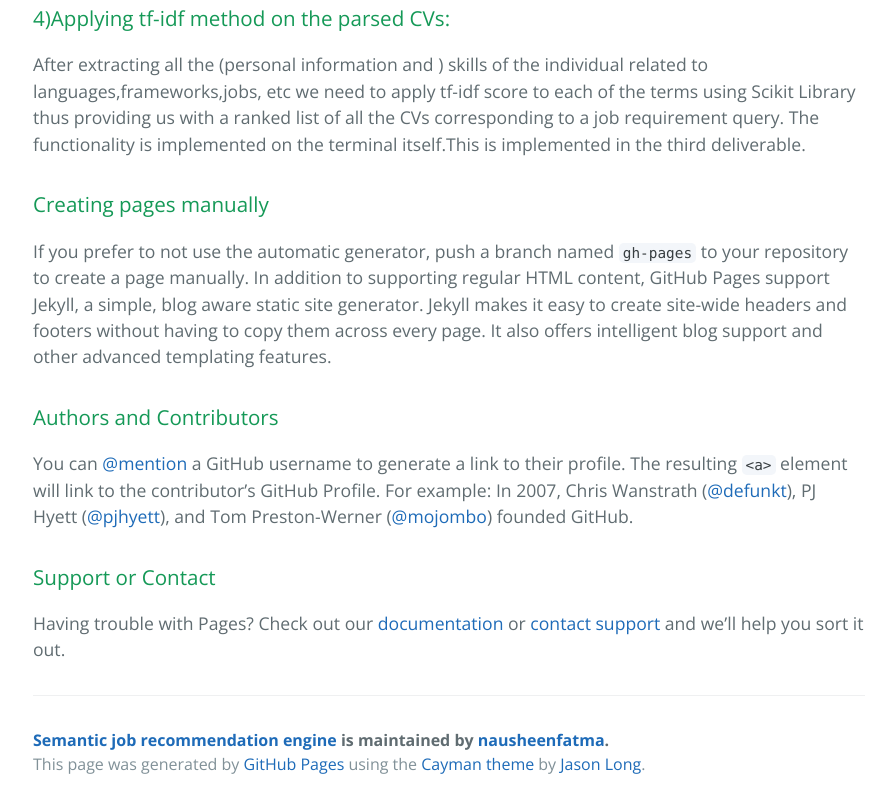
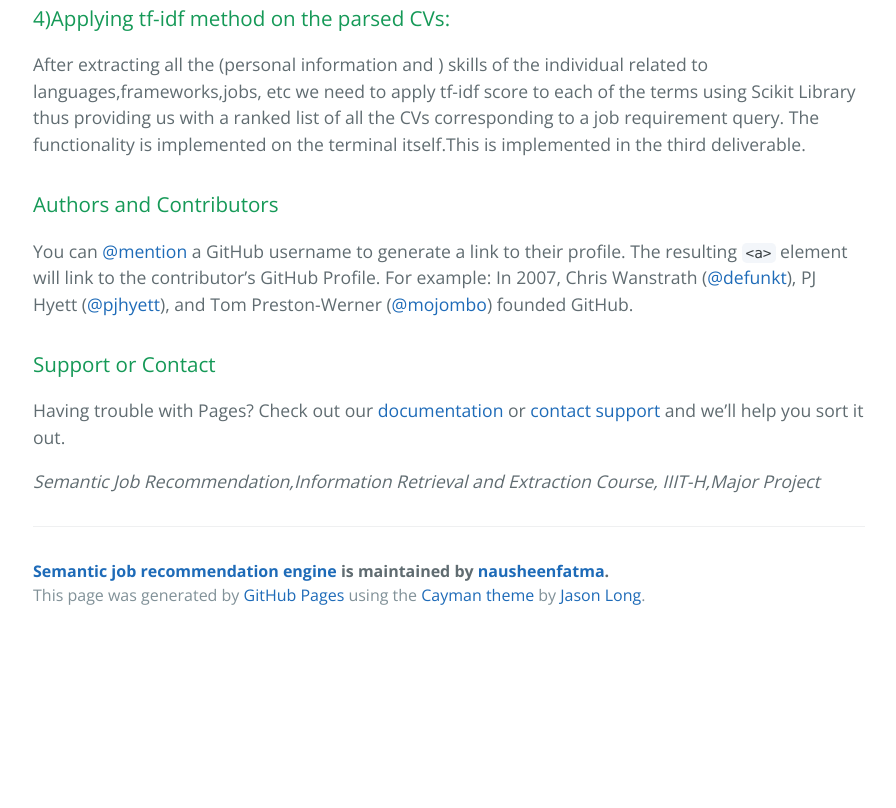
Before and after one commit to sikander-sharda/Semantic-Job-Recommendation-System, a plain HTML site: page index.html in a window 1280 px wide. Shown: the part 1664-2472 px from the top of the page, without its empty margins (191-1087 px from the left). After the commit the page ends 2303 px from the top, so only its background shows below. Drawn offline with nearby package versions, Linux system fonts and the light colour scheme.

```diff
--- a/index.html
+++ b/index.html
@@ -57,11 +57,6 @@
 <p>After extracting all the (personal information and ) skills of the individual related to languages,frameworks,jobs, etc we need to apply tf-idf score to each of the terms using Scikit Library thus providing us with a ranked list of all the CVs corresponding to a job requirement query. The functionality is implemented on the terminal itself.This is implemented in the third deliverable.</p>
 
 <h3>
-<a id="creating-pages-manually" class="anchor" href="#creating-pages-manually" aria-hidden="true"><span aria-hidden="true" class="octicon octicon-link"></span></a>Creating pages manually</h3>
-
-<p>If you prefer to not use the automatic generator, push a branch named <code>gh-pages</code> to your repository to create a page manually. In addition to supporting regular HTML content, GitHub Pages support Jekyll, a simple, blog aware static site generator. Jekyll makes it easy to create site-wide headers and footers without having to copy them across every page. It also offers intelligent blog support and other advanced templating features.</p>
-
-<h3>
 <a id="authors-and-contributors" class="anchor" href="#authors-and-contributors" aria-hidden="true"><span aria-hidden="true" class="octicon octicon-link"></span></a>Authors and Contributors</h3>
 
 <p>You can <a href="https://help.github.com/articles/basic-writing-and-formatting-syntax/#mentioning-users-and-teams" class="user-mention">@mention</a> a GitHub username to generate a link to their profile. The resulting <code>&lt;a&gt;</code> element will link to the contributor’s GitHub Profile. For example: In 2007, Chris Wanstrath (<a href="https://github.com/defunkt" class="user-mention">@defunkt</a>), PJ Hyett (<a href="https://github.com/pjhyett" class="user-mention">@pjhyett</a>), and Tom Preston-Werner (<a href="https://github.com/mojombo" class="user-mention">@mojombo</a>) founded GitHub.</p>
@@ -70,6 +65,8 @@
 <a id="support-or-contact" class="anchor" href="#support-or-contact" aria-hidden="true"><span aria-hidden="true" class="octicon octicon-link"></span></a>Support or Contact</h3>
 
 <p>Having trouble with Pages? Check out our <a href="https://help.github.com/pages">documentation</a> or <a href="https://github.com/contact">contact support</a> and we’ll help you sort it out.</p>
+
+<p><em>Semantic Job Recommendation,Information Retrieval and Extraction Course, IIIT-H,Major Project</em></p>
 
       <footer class="site-footer">
         <span class="site-footer-owner"><a href="https://github.com/nausheenfatma/Semantic-Job-Recommendation-System">Semantic job recommendation engine</a> is maintained by <a href="https://github.com/nausheenfatma">nausheenfatma</a>.</span>
```
Also changed, not shown: params.json (+1 -1 lines).
